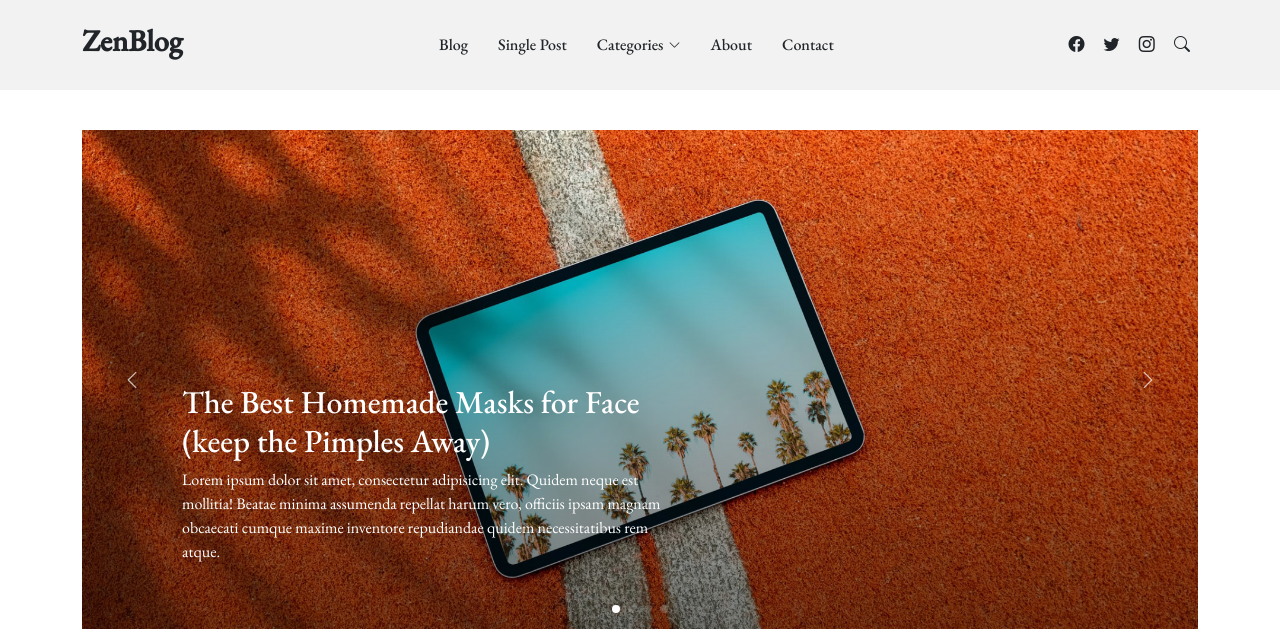
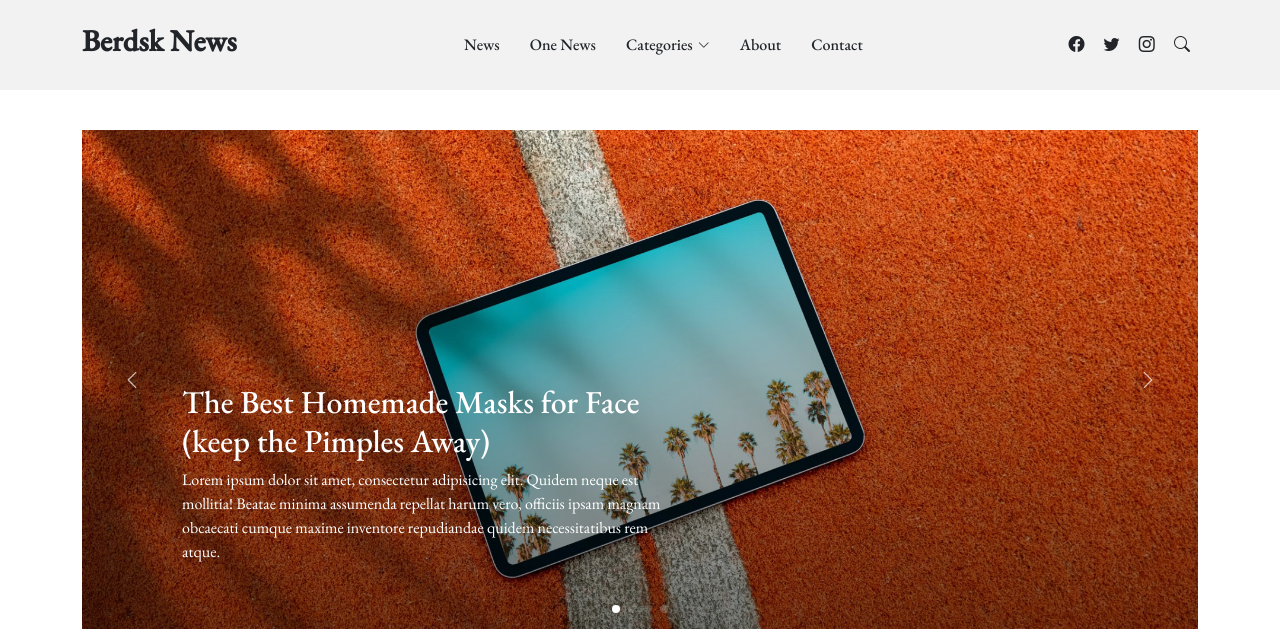
Before and after one commit to bushuev-alex/Berdsk-News, a Django app: template berdsk_news/templates/flatpages/index.html in a window 1280 px wide. Shown: the top 629 px of the page. Run offline with Django 3.2, Linux system fonts and the light colour scheme; the template is opened without the code that fills it, so the values that code supplies are empty; some libraries are stand-ins or nearby versions; some web fonts are replaced.

Commit message:
1. bound index.html with css and js 2. add views.py with render index.html 3. insert roots to urls.py

```diff
--- a/berdsk_news/berdsk_news/urls.py
+++ b/berdsk_news/berdsk_news/urls.py
@@ -16,9 +16,11 @@ Including another URLconf
 """
 from django.contrib import admin
 from django.urls import path, include
+from django.views.generic import RedirectView
 
 urlpatterns = [
     path("admin/", admin.site.urls),
     path('pages/', include('django.contrib.flatpages.urls')),
     path("", include('news.urls')),
+    path("", RedirectView.as_view(url="news/")),
 ]
--- a/berdsk_news/news/urls.py
+++ b/berdsk_news/news/urls.py
@@ -17,6 +17,8 @@ Including another URLconf
 from django.contrib import admin
 from django.urls import path, include
 
+from news.views import MainPage
+
 urlpatterns = [
-    path("news", include('news.urls'), name='news'),
+    path("news/", MainPage.as_view(), name='news'),
 ]
--- a/berdsk_news/templates/flatpages/index.html
+++ b/berdsk_news/templates/flatpages/index.html
@@ -5,7 +5,7 @@
   <meta charset="utf-8">
   <meta content="width=device-width, initial-scale=1.0" name="viewport">
 
-  <title>ZenBlog Bootstrap Template - Index</title>
+  <title>Berdsk News - Main Page</title>
   <meta content="" name="description">
   <meta content="" name="keywords">
 
@@ -49,13 +49,13 @@
       <a href="index.html" class="logo d-flex align-items-center">
         <!-- Uncomment the line below if you also wish to use an image logo -->
         <!-- <img src="assets/img/logo.png" alt=""> -->
-        <h1>ZenBlog</h1>
+        <h1>Berdsk News</h1>
       </a>
 
       <nav id="navbar" class="navbar">
         <ul>
-          <li><a href="index.html">Blog</a></li>
-          <li><a href="single-post.html">Single Post</a></li>
+          <li><a href="index.html">News</a></li>
+          <li><a href="single-post.html">One News</a></li>
           <li class="dropdown"><a href="category.html"><span>Categories</span> <i class="bi bi-chevron-down dropdown-indicator"></i></a>
             <ul>
               <li><a href="search-result.html">Search Result</a></li>
@@ -113,7 +113,7 @@
             <div class="swiper sliderFeaturedPosts">
               <div class="swiper-wrapper">
                 <div class="swiper-slide">
-                  <a href="single-post.html" class="img-bg d-flex align-items-end" style="background-image: url('img/post-slide-1.jpg');">
+                  <a href="single-post.html" class="img-bg d-flex align-items-end" style="background-image: url('/static/img/post-slide-1.jpg');">
                     <div class="img-bg-inner">
                       <h2>The Best Homemade Masks for Face (keep the Pimples Away)</h2>
                       <p>Lorem ipsum dolor sit amet, consectetur adipisicing elit. Quidem neque est mollitia! Beatae minima assumenda repellat harum vero, officiis ipsam magnam obcaecati cumque maxime inventore repudiandae quidem necessitatibus rem atque.</p>
@@ -122,7 +122,7 @@
                 </div>
 
                 <div class="swiper-slide">
-                  <a href="single-post.html" class="img-bg d-flex align-items-end" style="background-image: url('static/img/post-slide-2.jpg');">
+                  <a href="single-post.html" class="img-bg d-flex align-items-end" style="background-image: url('/static/img/post-slide-2.jpg');">
                     <div class="img-bg-inner">
                       <h2>17 Pictures of Medium Length Hair in Layers That Will Inspire Your New Haircut</h2>
                       <p>Lorem ipsum dolor sit amet, consectetur adipisicing elit. Quidem neque est mollitia! Beatae minima assumenda repellat harum vero, officiis ipsam magnam obcaecati cumque maxime inventore repudiandae quidem necessitatibus rem atque.</p>
@@ -131,7 +131,7 @@
                 </div>
 
                 <div class="swiper-slide">
-                  <a href="single-post.html" class="img-bg d-flex align-items-end" style="background-image: url('static/img/post-slide-3.jpg');">
+                  <a href="single-post.html" class="img-bg d-flex align-items-end" style="background-image: url('/static/img/post-slide-3.jpg');">
                     <div class="img-bg-inner">
                       <h2>13 Amazing Poems from Shel Silverstein with Valuable Life Lessons</h2>
                       <p>Lorem ipsum dolor sit amet, consectetur adipisicing elit. Quidem neque est mollitia! Beatae minima assumenda repellat harum vero, officiis ipsam magnam obcaecati cumque maxime inventore repudiandae quidem necessitatibus rem atque.</p>
@@ -140,7 +140,7 @@
                 </div>
 
                 <div class="swiper-slide">
-                  <a href="single-post.html" class="img-bg d-flex align-items-end" style="background-image: url('static/img/post-slide-4.jpg');">
+                  <a href="single-post.html" class="img-bg d-flex align-items-end" style="background-image: url('/static/img/post-slide-4.jpg');">
                     <div class="img-bg-inner">
                       <h2>9 Half-up/half-down Hairstyles for Long and Medium Hair</h2>
                       <p>Lorem ipsum dolor sit amet, consectetur adipisicing elit. Quidem neque est mollitia! Beatae minima assumenda repellat harum vero, officiis ipsam magnam obcaecati cumque maxime inventore repudiandae quidem necessitatibus rem atque.</p>
@@ -168,13 +168,13 @@
         <div class="row g-5">
           <div class="col-lg-4">
             <div class="post-entry-1 lg">
-              <a href="single-post.html"><img src="img/post-landscape-1.jpg" alt="" class="img-fluid"></a>
+              <a href="single-post.html"><img src="/static/img/post-landscape-1.jpg" alt="" class="img-fluid"></a>
               <div class="post-meta"><span class="date">Culture</span> <span class="mx-1">&bullet;</span> <span>Jul 5th '22</span></div>
               <h2><a href="single-post.html">11 Work From Home Part-Time Jobs You Can Do Now</a></h2>
               <p class="mb-4 d-block">Lorem ipsum dolor sit, amet consectetur adipisicing elit. Vero temporibus repudiandae, inventore pariatur numquam cumque possimus exercitationem? Nihil tempore odit ab minus eveniet praesentium, similique blanditiis molestiae ut saepe perspiciatis officia nemo, eos quae cumque. Accusamus fugiat architecto rerum animi atque eveniet, quo, praesentium dignissimos</p>
 
               <div class="d-flex align-items-center author">
-                <div class="photo"><img src="img/person-1.jpg" alt="" class="img-fluid"></div>
+                <div class="photo"><img src="/static/img/person-1.jpg" alt="" class="img-fluid"></div>
                 <div class="name">
                   <h3 class="m-0 p-0">Cameron Williamson</h3>
                 </div>
@@ -187,34 +187,34 @@
             <div class="row g-5">
               <div class="col-lg-4 border-start custom-border">
                 <div class="post-entry-1">
-                  <a href="single-post.html"><img src="img/post-landscape-2.jpg" alt="" class="img-fluid"></a>
+                  <a href="single-post.html"><img src="/static/img/post-landscape-2.jpg" alt="" class="img-fluid"></a>
                   <div class="post-meta"><span class="date">Sport</span> <span class="mx-1">&bullet;</span> <span>Jul 5th '22</span></div>
                   <h2><a href="single-post.html">Let’s Get Back to Work, New York</a></h2>
                 </div>
                 <div class="post-entry-1">
-                  <a href="single-post.html"><img src="img/post-landscape-5.jpg" alt="" class="img-fluid"></a>
+                  <a href="single-post.html"><img src="/static/img/post-landscape-5.jpg" alt="" class="img-fluid"></a>
                   <div class="post-meta"><span class="date">Food</span> <span class="mx-1">&bullet;</span> <span>Jul 17th '22</span></div>
                   <h2><a href="single-post.html">How to Avoid Distraction and Stay Focused During Video Calls?</a></h2>
                 </div>
                 <div class="post-entry-1">
-                  <a href="single-post.html"><img src="img/post-landscape-7.jpg" alt="" class="img-fluid"></a>
+                  <a href="single-post.html"><img src="/static/img/post-landscape-7.jpg" alt="" class="img-fluid"></a>
                   <div class="post-meta"><span class="date">Design</span> <span class="mx-1">&bullet;</span> <span>Mar 15th '22</span></div>
                   <h2><a href="single-post.html">Why Craigslist Tampa Is One of The Most Interesting Places On the Web?</a></h2>
                 </div>
               </div>
               <div class="col-lg-4 border-start custom-border">
                 <div class="post-entry-1">
-                  <a href="single-post.html"><img src="img/post-landscape-3.jpg" alt="" class="img-fluid"></a>
+                  <a href="single-post.html"><img src="/static/img/post-landscape-3.jpg" alt="" class="img-fluid"></a>
                   <div class="post-meta"><span class="date">Business</span> <span class="mx-1">&bullet;</span> <span>Jul 5th '22</span></div>
                   <h2><a href="single-post.html">6 Easy Steps To Create Your Own Cute Merch For Instagram</a></h2>
                 </div>
                 <div class="post-entry-1">
-                  <a href="single-post.html"><img src="img/post-landscape-6.jpg" alt="" class="img-fluid"></a>
+                  <a href="single-post.html"><img src="/static/img/post-landscape-6.jpg" alt="" class="img-fluid"></a>
                   <div class="post-meta"><span class="date">Tech</span> <span class="mx-1">&bullet;</span> <span>Mar 1st '22</span></div>
                   <h2><a href="single-post.html">10 Life-Changing Hacks Every Working Mom Should Know</a></h2>
                 </div>
                 <div class="post-entry-1">
-                  <a href="single-post.html"><img src="img/post-landscape-8.jpg" alt="" class="img-fluid"></a>
+                  <a href="single-post.html"><img src="/static/img/post-landscape-8.jpg" alt="" class="img-fluid"></a>
                   <div class="post-meta"><span class="date">Travel</span> <span class="mx-1">&bullet;</span> <span>Jul 5th '22</span></div>
                   <h2><a href="single-post.html">5 Great Startup Tips for Female Founders</a></h2>
                 </div>
@@ -286,14 +286,14 @@
 
             <div class="d-lg-flex post-entry-2">
               <a href="single-post.html" class="me-4 thumbnail mb-4 mb-lg-0 d-inline-block">
-                <img src="img/post-landscape-6.jpg" alt="" class="img-fluid">
+                <img src="/static/img/post-landscape-6.jpg" alt="" class="img-fluid">
               </a>
               <div>
                 <div class="post-meta"><span class="date">Culture</span> <span class="mx-1">&bullet;</span> <span>Jul 5th '22</span></div>
                 <h3><a href="single-post.html">What is the son of Football Coach John Gruden, Deuce Gruden doing Now?</a></h3>
                 <p>Lorem ipsum dolor sit amet consectetur adipisicing elit. Distinctio placeat exercitationem magni voluptates dolore. Tenetur fugiat voluptates quas, nobis error deserunt aliquam temporibus sapiente, laudantium dolorum itaque libero eos deleniti?</p>
                 <div class="d-flex align-items-center author">
-                  <div class="photo"><img src="img/person-2.jpg" alt="" class="img-fluid"></div>
+                  <div class="photo"><img src="/static/img/person-2.jpg" alt="" class="img-fluid"></div>
                   <div class="name">
                     <h3 class="m-0 p-0">Wade Warren</h3>
                   </div>
@@ -304,7 +304,7 @@
             <div class="row">
               <div class="col-lg-4">
                 <div class="post-entry-1 border-bottom">
-                  <a href="single-post.html"><img src="img/post-landscape-1.jpg" alt="" class="img-fluid"></a>
+                  <a href="single-post.html"><img src="/static/img/post-landscape-1.jpg" alt="" class="img-fluid"></a>
                   <div class="post-meta"><span class="date">Culture</span> <span class="mx-1">&bullet;</span> <span>Jul 5th '22</span></div>
                   <h2 class="mb-2"><a href="single-post.html">11 Work From Home Part-Time Jobs You Can Do Now</a></h2>
                   <span class="author mb-3 d-block">Jenny Wilson</span>
@@ -319,7 +319,7 @@
               </div>
               <div class="col-lg-8">
                 <div class="post-entry-1">
-                  <a href="single-post.html"><img src="img/post-landscape-2.jpg" alt="" class="img-fluid"></a>
+                  <a href="single-post.html"><img src="/static/img/post-landscape-2.jpg" alt="" class="img-fluid"></a>
                   <div class="post-meta"><span class="date">Culture</span> <span class="mx-1">&bullet;</span> <span>Jul 5th '22</span></div>
                   <h2 class="mb-2"><a href="single-post.html">How to Avoid Distraction and Stay Focused During Video Calls?</a></h2>
                   <span class="author mb-3 d-block">Jenny Wilson</span>
@@ -384,14 +384,14 @@
 
             <div class="d-lg-flex post-entry-2">
               <a href="single-post.html" class="me-4 thumbnail d-inline-block mb-4 mb-lg-0">
-                <img src="img/post-landscape-3.jpg" alt="" class="img-fluid">
+                <img src="/static/img/post-landscape-3.jpg" alt="" class="img-fluid">
               </a>
               <div>
                 <div class="post-meta"><span class="date">Business</span> <span class="mx-1">&bullet;</span> <span>Jul 5th '22</span></div>
                 <h3><a href="single-post.html">What is the son of Football Coach John Gruden, Deuce Gruden doing Now?</a></h3>
                 <p>Lorem ipsum dolor sit amet consectetur adipisicing elit. Distinctio placeat exercitationem magni voluptates dolore. Tenetur fugiat voluptates quas, nobis error deserunt aliquam temporibus sapiente, laudantium dolorum itaque libero eos deleniti?</p>
                 <div class="d-flex align-items-center author">
-                  <div class="photo"><img src="img/person-4.jpg" alt="" class="img-fluid"></div>
+                  <div class="photo"><img src="/static/img/person-4.jpg" alt="" class="img-fluid"></div>
                   <div class="name">
                     <h3 class="m-0 p-0">Wade Warren</h3>
                   </div>
@@ -402,7 +402,7 @@
             <div class="row">
               <div class="col-lg-4">
                 <div class="post-entry-1 border-bottom">
-                  <a href="single-post.html"><img src="img/post-landscape-5.jpg" alt="" class="img-fluid"></a>
+                  <a href="single-post.html"><img src="/static/img/post-landscape-5.jpg" alt="" class="img-fluid"></a>
                   <div class="post-meta"><span class="date">Business</span> <span class="mx-1">&bullet;</span> <span>Jul 5th '22</span></div>
                   <h2 class="mb-2"><a href="single-post.html">11 Work From Home Part-Time Jobs You Can Do Now</a></h2>
                   <span class="author mb-3 d-block">Jenny Wilson</span>
@@ -417,7 +417,7 @@
               </div>
               <div class="col-lg-8">
                 <div class="post-entry-1">
-                  <a href="single-post.html"><img src="img/post-landscape-7.jpg" alt="" class="img-fluid"></a>
+                  <a href="single-post.html"><img src="/static/img/post-landscape-7.jpg" alt="" class="img-fluid"></a>
                   <div class="post-meta"><span class="date">Business</span> <span class="mx-1">&bullet;</span> <span>Jul 5th '22</span></div>
                   <h2 class="mb-2"><a href="single-post.html">How to Avoid Distraction and Stay Focused During Video Calls?</a></h2>
                   <span class="author mb-3 d-block">Jenny Wilson</span>
@@ -479,13 +479,13 @@
         <div class="row g-5">
           <div class="col-lg-4">
             <div class="post-entry-1 lg">
-              <a href="single-post.html"><img src="img/post-landscape-8.jpg" alt="" class="img-fluid"></a>
+              <a href="single-post.html"><img src="/static/img/post-landscape-8.jpg" alt="" class="img-fluid"></a>
               <div class="post-meta"><span class="date">Lifestyle</span> <span class="mx-1">&bullet;</span> <span>Jul 5th '22</span></div>
               <h2><a href="single-post.html">11 Work From Home Part-Time Jobs You Can Do Now</a></h2>
               <p class="mb-4 d-block">Lorem ipsum dolor sit, amet consectetur adipisicing elit. Vero temporibus repudiandae, inventore pariatur numquam cumque possimus exercitationem? Nihil tempore odit ab minus eveniet praesentium, similique blanditiis molestiae ut saepe perspiciatis officia nemo, eos quae cumque. Accusamus fugiat architecto rerum animi atque eveniet, quo, praesentium dignissimos</p>
 
               <div class="d-flex align-items-center author">
-                <div class="photo"><img src="img/person-7.jpg" alt="" class="img-fluid"></div>
+                <div class="photo"><img src="/static/img/person-7.jpg" alt="" class="img-fluid"></div>
                 <div class="name">
                   <h3 class="m-0 p-0">Esther Howard</h3>
                 </div>
@@ -510,34 +510,34 @@
             <div class="row g-5">
               <div class="col-lg-4 border-start custom-border">
                 <div class="post-entry-1">
-                  <a href="single-post.html"><img src="img/post-landscape-6.jpg" alt="" class="img-fluid"></a>
+                  <a href="single-post.html"><img src="/static/img/post-landscape-6.jpg" alt="" class="img-fluid"></a>
                   <div class="post-meta"><span class="date">Lifestyle</span> <span class="mx-1">&bullet;</span> <span>Jul 5th '22</span></div>
                   <h2><a href="single-post.html">Let’s Get Back to Work, New York</a></h2>
                 </div>
                 <div class="post-entry-1">
-                  <a href="single-post.html"><img src="img/post-landscape-5.jpg" alt="" class="img-fluid"></a>
+                  <a href="single-post.html"><img src="/static/img/post-landscape-5.jpg" alt="" class="img-fluid"></a>
                   <div class="post-meta"><span class="date">Lifestyle</span> <span class="mx-1">&bullet;</span> <span>Jul 17th '22</span></div>
                   <h2><a href="single-post.html">How to Avoid Distraction and Stay Focused During Video Calls?</a></h2>
                 </div>
                 <div class="post-entry-1">
-                  <a href="single-post.html"><img src="img/post-landscape-4.jpg" alt="" class="img-fluid"></a>
+                  <a href="single-post.html"><img src="/static/img/post-landscape-4.jpg" alt="" class="img-fluid"></a>
                   <div class="post-meta"><span class="date">Lifestyle</span> <span class="mx-1">&bullet;</span> <span>Mar 15th '22</span></div>
                   <h2><a href="single-post.html">Why Craigslist Tampa Is One of The Most Interesting Places On the Web?</a></h2>
                 </div>
               </div>
               <div class="col-lg-4 border-start custom-border">
                 <div class="post-entry-1">
-                  <a href="single-post.html"><img src="img/post-landscape-3.jpg" alt="" class="img-fluid"></a>
+                  <a href="single-post.html"><img src="/static/img/post-landscape-3.jpg" alt="" class="img-fluid"></a>
                   <div class="post-meta"><span class="date">Lifestyle</span> <span class="mx-1">&bullet;</span> <span>Jul 5th '22</span></div>
                   <h2><a href="single-post.html">6 Easy Steps To Create Your Own Cute Merch For Instagram</a></h2>
                 </div>
                 <div class="post-entry-1">
-                  <a href="single-post.html"><img src="img/post-landscape-2.jpg" alt="" class="img-fluid"></a>
+                  <a href="single-post.html"><img src="/static/img/post-landscape-2.jpg" alt="" class="img-fluid"></a>
                   <div class="post-meta"><span class="date">Lifestyle</span> <span class="mx-1">&bullet;</span> <span>Mar 1st '22</span></div>
                   <h2><a href="single-post.html">10 Life-Changing Hacks Every Working Mom Should Know</a></h2>
                 </div>
                 <div class="post-entry-1">
-                  <a href="single-post.html"><img src="img/post-landscape-1.jpg" alt="" class="img-fluid"></a>
+                  <a href="single-post.html"><img src="/static/img/post-landscape-1.jpg" alt="" class="img-fluid"></a>
                   <div class="post-meta"><span class="date">Lifestyle</span> <span class="mx-1">&bullet;</span> <span>Jul 5th '22</span></div>
                   <h2><a href="single-post.html">5 Great Startup Tips for Female Founders</a></h2>
                 </div>
@@ -634,7 +634,7 @@
             <ul class="footer-links footer-blog-entry list-unstyled">
               <li>
                 <a href="single-post.html" class="d-flex align-items-center">
-                  <img src="img/post-sq-1.jpg" alt="" class="img-fluid me-3">
+                  <img src="/static/img/post-sq-1.jpg" alt="" class="img-fluid me-3">
                   <div>
                     <div class="post-meta d-block"><span class="date">Culture</span> <span class="mx-1">&bullet;</span> <span>Jul 5th '22</span></div>
                     <span>5 Great Startup Tips for Female Founders</span>
@@ -644,7 +644,7 @@
 
               <li>
                 <a href="single-post.html" class="d-flex align-items-center">
-                  <img src="img/post-sq-2.jpg" alt="" class="img-fluid me-3">
+                  <img src="/static/img/post-sq-2.jpg" alt="" class="img-fluid me-3">
                   <div>
                     <div class="post-meta d-block"><span class="date">Culture</span> <span class="mx-1">&bullet;</span> <span>Jul 5th '22</span></div>
                     <span>What is the son of Football Coach John Gruden, Deuce Gruden doing Now?</span>
@@ -654,7 +654,7 @@
 
               <li>
                 <a href="single-post.html" class="d-flex align-items-center">
-                  <img src="img/post-sq-3.jpg" alt="" class="img-fluid me-3">
+                  <img src="/static/img/post-sq-3.jpg" alt="" class="img-fluid me-3">
                   <div>
                     <div class="post-meta d-block"><span class="date">Culture</span> <span class="mx-1">&bullet;</span> <span>Jul 5th '22</span></div>
                     <span>Life Insurance And Pregnancy: A Working Mom’s Guide</span>
@@ -664,7 +664,7 @@
 
               <li>
                 <a href="single-post.html" class="d-flex align-items-center">
-                  <img src="static/img/post-sq-4.jpg" alt="" class="img-fluid me-3">
+                  <img src="/static/img/post-sq-4.jpg" alt="" class="img-fluid me-3">
                   <div>
                     <div class="post-meta d-block"><span class="date">Culture</span> <span class="mx-1">&bullet;</span> <span>Jul 5th '22</span></div>
                     <span>How to Avoid Distraction and Stay Focused During Video Calls?</span>
@@ -719,14 +719,14 @@
   <a href="#" class="scroll-top d-flex align-items-center justify-content-center"><i class="bi bi-arrow-up-short"></i></a>
 
   <!-- Vendor JS Files -->
-  <script src="static/vendor/bootstrap/js/bootstrap.bundle.min.js"></script>
-  <script src="static/vendor/swiper/swiper-bundle.min.js"></script>
-  <script src="static/vendor/glightbox/js/glightbox.min.js"></script>
-  <script src="static/vendor/aos/aos.js"></script>
-  <script src="static/vendor/php-email-form/validate.js"></script>
+  <script src="/static/vendor/bootstrap/js/bootstrap.bundle.min.js"></script>
+  <script src="/static/vendor/swiper/swiper-bundle.min.js"></script>
+  <script src="/static/vendor/glightbox/js/glightbox.min.js"></script>
+  <script src="/static/vendor/aos/aos.js"></script>
+  <script src="/static/vendor/php-email-form/validate.js"></script>
 
   <!-- Template Main JS File -->
-  <script src="static/js/main.js"></script>
+  <script src="/static/js/main.js"></script>
 
 </body>
 
```
Also changed, not shown: berdsk_news/news/views.py (+21 -1 lines).
